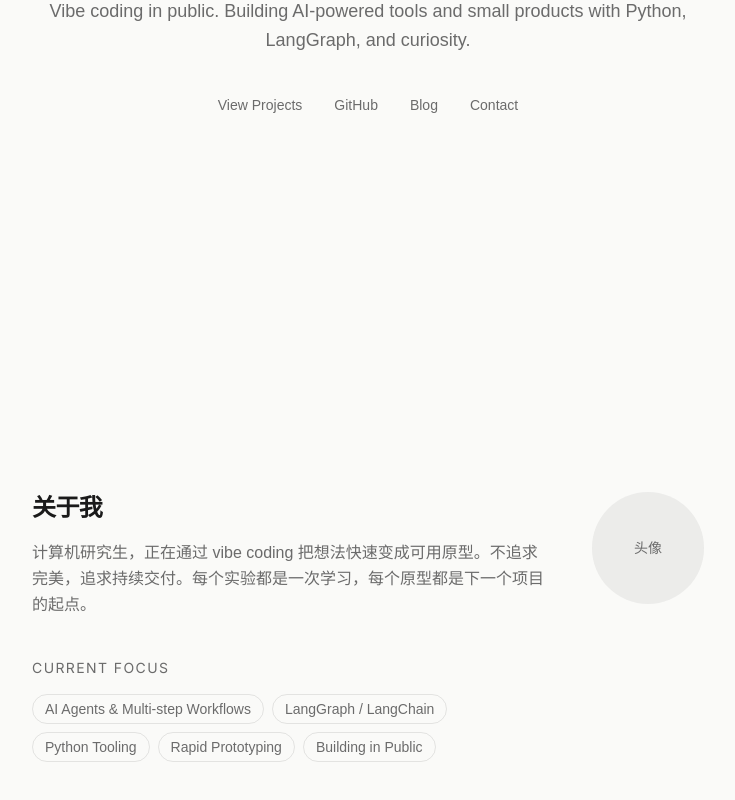
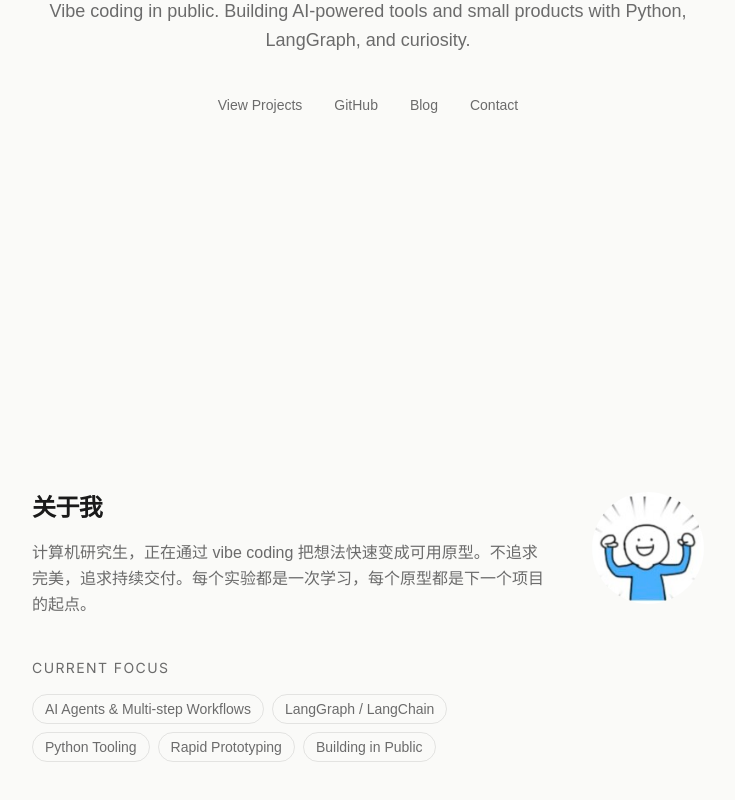
Before and after one commit to AwesomeBaron001/AwesomeBaron001.github.io, a Next.js app: page / in a window 1280 px wide. Shown: the part 404-1204 px from the top of the page, without its empty margins (272-1007 px from the left). Built offline with nearby package versions, Linux system fonts and the light colour scheme; no server answers.

Commit message:
add avatar image

```diff
--- a/components/About.tsx
+++ b/components/About.tsx
@@ -64,12 +64,11 @@ export function About() {
           viewport={{ once: true, margin: "-100px" }}
           custom={2}
         >
-          <div
-            className="flex h-28 w-28 items-center justify-center rounded-full bg-text-secondary/10 text-sm text-text-secondary"
-            aria-label={`${siteConfig.name} 的头像`}
-          >
-            头像
-          </div>
+          <img
+            src="/avatar.png"
+            alt={`${siteConfig.name} 的头像`}
+            className="h-28 w-28 rounded-full object-cover"
+          />
         </motion.div>
       </div>
     </section>
```
Also changed, not shown: public/avatar.png (added).
